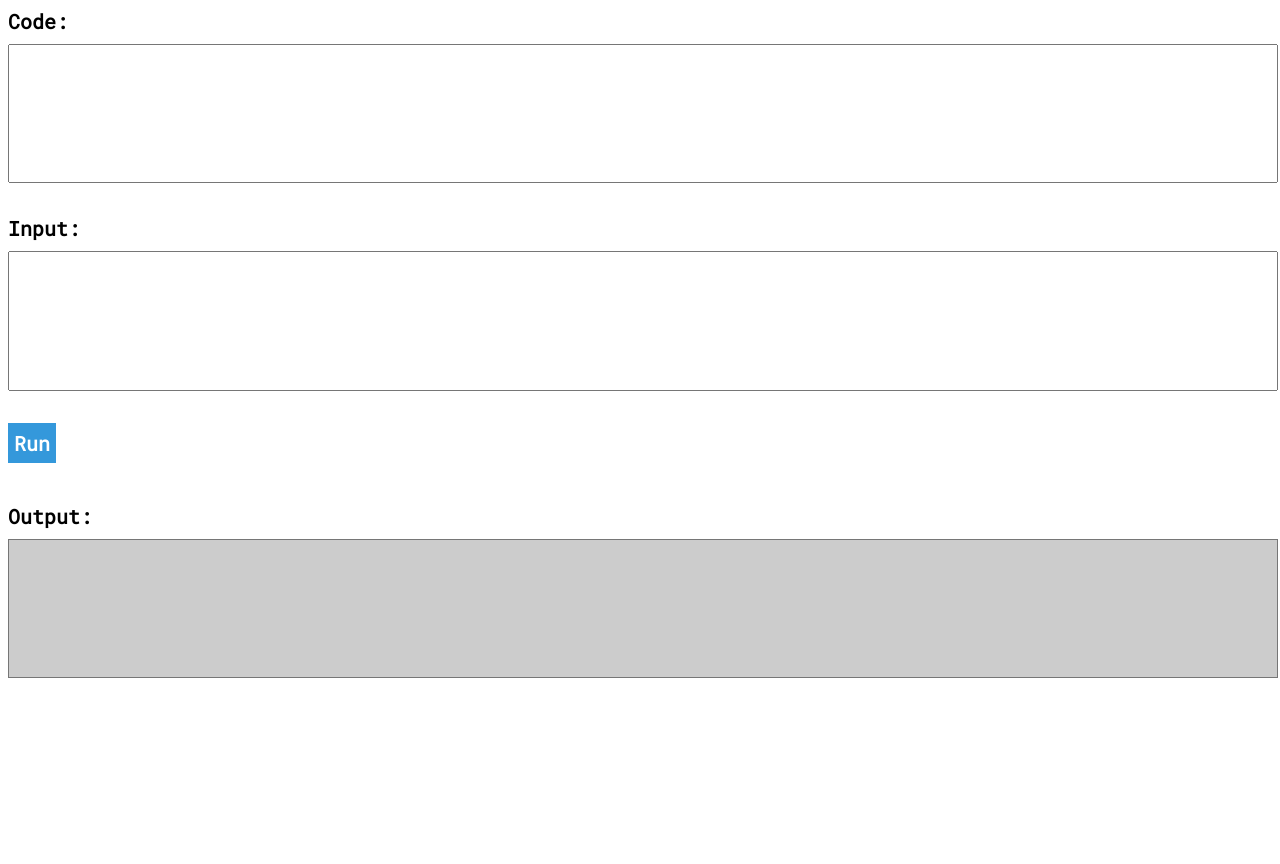
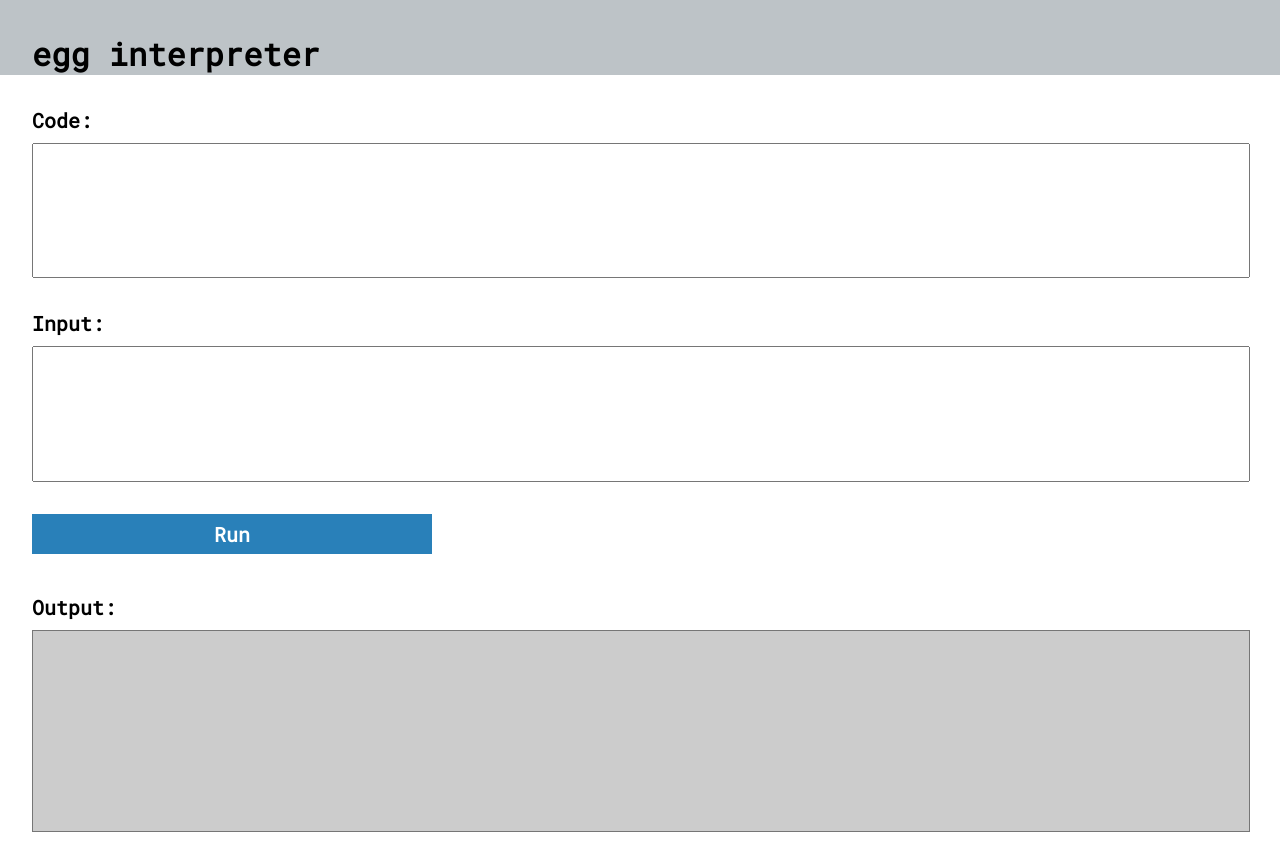
Before and after one commit to forestbelton/egg, a website built with webpack: page www/index.html in a window 1280 px wide. Before the commit the page ends 800 px from the top, so only its background shows below. Built offline with nearby package versions, Linux system fonts and the light colour scheme.

Commit message:
Improve UI design

```diff
--- a/www/index.html
+++ b/www/index.html
@@ -6,6 +6,8 @@
         <link href="style.css" rel="stylesheet">
     </head>
     <body>
+        <h1>egg interpreter</h1>
+        <div id="root">
             <form id="inputForm">
                 <div class="section">
                     <label for="code">Code:</label>
@@ -18,12 +20,11 @@
 
                 <button type="submit">Run</button>
             </form>
-
             <div class="section output">
                 <label for="output">Output:</label>
                 <textarea readonly id="output" name="output"></textarea>
             </div>
-
+        </div>
         <script src="bundle.js"></script>
     </body>
 </html>
--- a/www/style.css
+++ b/www/style.css
@@ -1,7 +1,19 @@
 @import url('https://fonts.googleapis.com/css?family=Roboto+Mono');
 
 * {
+    margin: 0;
+    padding: 0;
     font-family: 'Roboto Mono', monospace;
+}
+
+h1 {
+    padding: 1em 0 0 1em;
+    margin-bottom: 1em;
+    background: #bdc3c7;
+}
+
+#root {
+    padding: 0 2em;
 }
 
 #inputForm button[type="submit"] {
@@ -11,9 +23,14 @@
     font-size: 1.25em;
     font-weight: bold;
     height: 2em;
-    background: #3498db;
+    background: #2980b9;
     border: 0;
     outline: none;
+    min-width: 20em;
+}
+
+#inputForm button[type="submit"]:hover {
+    background: #3498db;
 }
 
 .section {
@@ -37,4 +54,5 @@
 .output > textarea {
     background: #ccc;
     outline: none;
+    min-height: 15em;
 }
```
Lines whose indentation alone changed are shown as unchanged.
